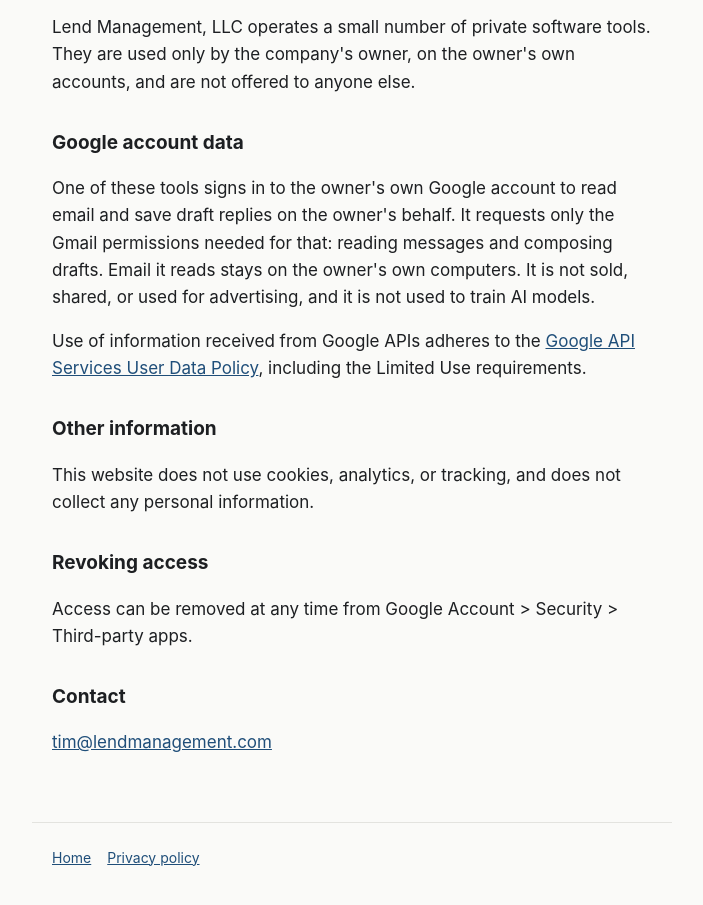
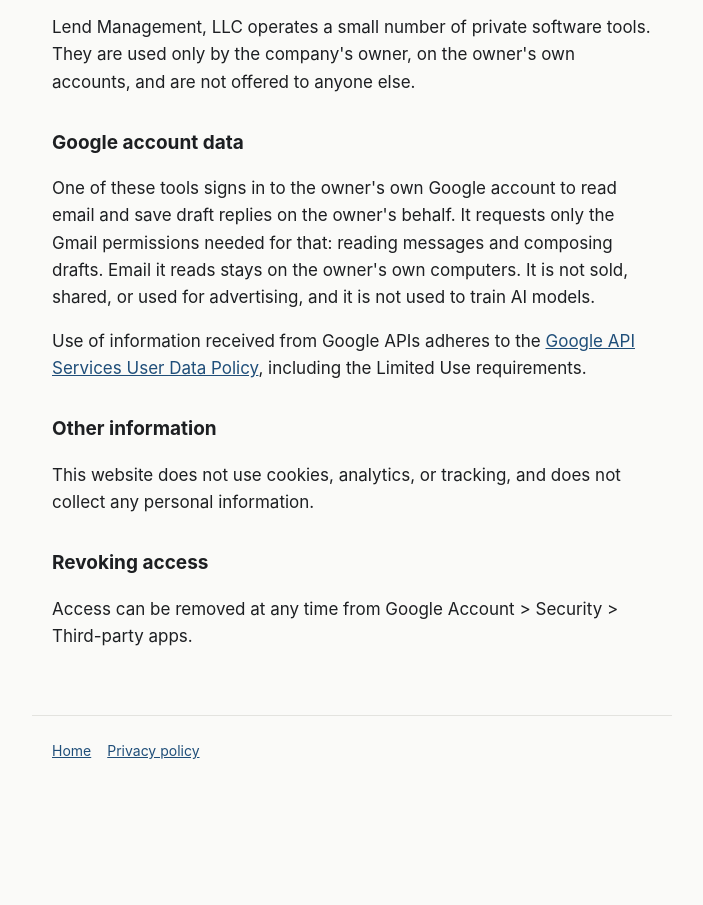
Before and after one commit to timharris707/lendmanagement-site, a plain HTML site: page privacy/index.html in a window 1280 px wide. Shown: the part 155-1060 px from the top of the page, without its empty margins (288-991 px from the left). After the commit the page ends 965 px from the top, so only its background shows below. Drawn offline with Linux system fonts and the light colour scheme.

Commit message:
Remove contact details; keep the site out of search results

```diff
--- a/privacy/index.html
+++ b/privacy/index.html
@@ -5,6 +5,7 @@
 <meta name="viewport" content="width=device-width, initial-scale=1">
 <title>Privacy policy</title>
 <meta name="description" content="Privacy policy for Lend Management, LLC and its private tools.">
+<meta name="robots" content="noindex">
 <link rel="stylesheet" href="/style.css">
 </head>
 <body>
@@ -19,8 +20,6 @@
 <p>This website does not use cookies, analytics, or tracking, and does not collect any personal information.</p>
 <h2>Revoking access</h2>
 <p>Access can be removed at any time from Google Account &gt; Security &gt; Third-party apps.</p>
-<h2>Contact</h2>
-<p><a href="mailto:tim@lendmanagement.com">tim@lendmanagement.com</a></p>
 </main>
 <footer><a href="/">Home</a><a href="/privacy">Privacy policy</a></footer>
 </body>
```
Also changed, not shown: index.html (+1 -1 lines), 1 other file.
